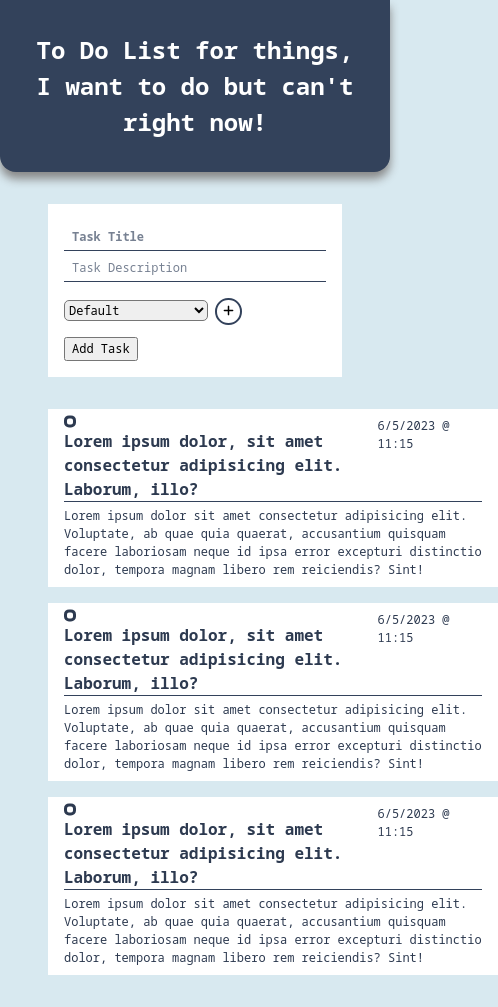
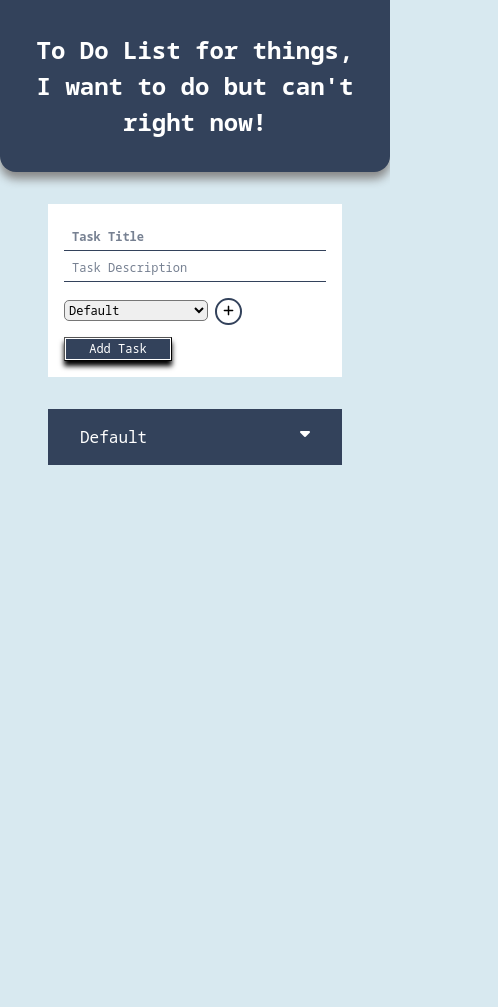
Before and after one commit to bene-volent/to-do-in-future, a website built with Vite: page index.html in a window 390 px wide. Shown: the whole page, 498 px wide, since content can reach past the window. After the commit the page ends 844 px from the top, so only its background shows below. Built offline with nearby package versions, Linux system fonts and the light colour scheme.

Commit message:
Tasks remaining

```diff
--- a/index.html
+++ b/index.html
@@ -44,7 +44,7 @@
                 Default
               </option>
             </select>
-            <button class="new-category" data-state="closed">
+            <button class="new-category" data-state="close">
               <i class="fa-solid fa-plus"></i>
             </button>
             <div class="new-cat-box">
@@ -60,6 +60,12 @@
     </section>
     <section>
       <div class="container">
+
+        <div class="category-tab">
+          <button class="category-name collapsible">
+            <span>Default</span>
+            <i class="fas fa-caret-down"></i>
+          </button>
         <div class="tasks-table">
           <div class="task">
             <div class="task-heading" role="heading">
@@ -98,6 +104,8 @@
               magnam libero rem reiciendis? Sint!</div>
           </div>
         </div>
+        </div>
+
       </div>
     </section>
   </main>
--- a/main.js
+++ b/main.js
@@ -45,6 +45,7 @@ document.querySelector(".new-cat-add").addEventListener("click", (e) => {
         newCategory.dataset.state === "close"
     ) {
         newCategory.dataset.state = "close";
+        document.querySelector("#new-cat").value = ''
         return;
     }
 
@@ -57,6 +58,7 @@ document.querySelector(".new-cat-add").addEventListener("click", (e) => {
 
     document.querySelector("#category-dropdown").add(option);
     newCategory.dataset.state = "close";
+    document.querySelector("#new-cat").value =''
 });
 
 document.querySelector("#task-submit").addEventListener("click", (e) => {
@@ -101,3 +103,18 @@ function readFromJSON(json) {
     refreshCatOptions()
 
 }
+
+var coll = document.getElementsByClassName("collapsible");
+var i;
+
+for (i = 0; i < coll.length; i++) {
+  coll[i].addEventListener("click", function() {
+    this.classList.toggle("active");
+    var content = this.nextElementSibling;
+    if (content.style.maxHeight){
+      content.style.maxHeight = null;
+    } else {
+      content.style.maxHeight = content.scrollHeight + "px";
+    }
+  });
+}
--- a/style.css
+++ b/style.css
@@ -2,7 +2,9 @@
   Josh's Custom CSS Reset
   https://www.joshwcomeau.com/css/custom-css-reset/
 */
-*, *::before, *::after {
+*,
+*::before,
+*::after {
     box-sizing: border-box;
 }
 * {
@@ -13,49 +15,61 @@ body {
     line-height: 1.5;
     -webkit-font-smoothing: antialiased;
 }
-img, picture, video, canvas, svg {
+img,
+picture,
+video,
+canvas,
+svg {
     display: block;
     max-width: 100%;
 }
-input, button, textarea, select {
+input,
+button,
+textarea,
+select {
     font: inherit;
 }
-p, h1, h2, h3, h4, h5, h6 {
+p,
+h1,
+h2,
+h3,
+h4,
+h5,
+h6 {
     overflow-wrap: break-word;
 }
-#root, #__next {
+#root,
+#__next {
     isolation: isolate;
 }
 
 /* Header Styling */
 
-:root{
-  font-family: 'Noto Sans Mono', monospace;
-  --fs-400:1rem;
-  --fs-600:1.25rem;
-  --font-color:#fff;
+:root {
+    font-family: "Noto Sans Mono", monospace;
+    --fs-400: 1rem;
+    --fs-600: 1.25rem;
+    --font-color: #fff;
 
     --max-width: 1000px;
-  --min-padding:3rem;
-
+    --min-padding: 3rem;
 }
 
 @media (width < 600px) {
-  :root{
-  --fs-400:0.75rem;
-  --fs-600:1rem;
-
+    :root {
+        --fs-400: 0.75rem;
+        --fs-600: 1rem;
     }
 }
 
-body{
+body {
     background-color: #d8e9f0;
     font-size: var(--fs-400);
-  color:var(--font-color);
+    color: var(--font-color);
     margin-bottom: 2rem;
 }
 
-.title{
+.title {
     padding: 2rem;
     text-align: center;
     background-color: #33425b;
@@ -65,30 +79,23 @@ body{
     box-shadow: 0 7px 10px #888;
 }
 
-.container{
-
-  width: min(var(--max-width),calc(100% - (2 * var(--min-padding))));
+.container {
+    width: min(var(--max-width), calc(100% - (2 * var(--min-padding))));
     margin-inline: auto;
-
 }
-
-
 
 /* New Task */
 
-
-#new-task-input{
-
+#new-task-input {
     background-color: #fff;
-  color:#33425b;
+    color: #33425b;
     padding: 1rem;
     margin-block: 2rem;
     word-wrap: break-word;
     word-break: break-all;
 }
 
-
-#new-task-input  label{
+#new-task-input label {
     display: none;
 }
 
@@ -98,87 +105,133 @@ body{
     border-bottom: #33425b 1px solid;
     font-weight: bold;
 }
-.editable:empty::before{
+.editable:empty::before {
     content: attr(data-placeholder);
-  color:#33425baa
+    color: #33425baa;
 }
-.task-detail .task-description{
+.task-detail .task-description {
     width: 100%;
     padding: 0.5rem 0.5rem 0.25rem;
     border-bottom: #33425b 1px solid;
     margin-bottom: 1rem;
-
 }
-#category-dropdown{
+#category-dropdown {
     width: 20ch;
     border-radius: 5px;
     margin-block-end: 1rem;
 }
 
-
-
-
-
-
-.new-category{
+.new-category {
     background-color: transparent;
     border: #33425b 2px solid;
     border-radius: 50%;
     width: min-content;
     aspect-ratio: 1;
-  transition: background-color 1s,border 0.75s,outline 0.75s ,rotate 1s;
+    transition: background-color 1s, border 0.75s, outline 0.75s, rotate 1s;
 }
-.new-category[data-state="open"]{
+.new-category[data-state="open"] {
     border: #fff 2px solid;
     background-color: #33425b;
     outline: 1px solid #33425b;
 
     color: #fff;
     rotate: 450deg;
-
 }
-.category-detail{
+.category-detail {
     position: relative;
 }
 .new-cat-box {
-  position: absolute;
-  top: 0;
-  right: 0;
-  display: none;
-
+    /* display: none; */
+    max-height:0;
+    overflow: hidden;
+    transition: all 1s ease-in-out;
 }
-.new-category[data-state="open"] + .new-cat-box{
-  display: block;
+.new-category[data-state="open"] + .new-cat-box {
+    max-height: calc(var(--fs-600) * 2 );
+    padding-bottom: 0.5rem;
+}
+#task-submit button{
+  background-color:#33425b;
+  width: 15ch;
+  outline: 1px solid #fff;
+  outline-offset: -2px;
+  box-shadow: 0 5px 5px black;
+  color: #fff;
+  transition: background 0.5s,scale 0.5s;
+}
+#task-submit button:is(:hover,:focus-within){
+  background-color:#3e4c63;
+  scale: 1.03;
 }
 
-.tasks-table{
+/* Task Display */
+
+.category-tab{
+  padding-bottom: 1rem;
+}
+
+.category-tab .category-name{
+  background-color: #33425b;
+  color: #fff;
+  cursor: pointer;
+  padding: 1rem 2rem;
+  border: none;
+  width: 100%;
+  outline: none;
+  display: flex;
+  justify-content: space-between;
+  font-size: var(--fs-600);
+}
+.category-tab .category-name.active,
+.category-tab .category-name:hover{
+  background-color: #33425bee;
+}
+
+
+.tasks-table {
     display: grid;
-  grid-template-columns: repeat(auto-fit,minmax(450px,1fr));
+    grid-template-columns: repeat(
+        auto-fit,
+        minmax(360px - 2 * var(--min-padding), 1fr)
+    );
     gap: 1rem;
     grid-template-rows: auto;
+
+    max-height: 0;
+    transition: max-height 1000ms ease-in;
+    overflow: hidden;
 }
-.task{
+
+.task {
     background-color: #fff;
     color: #2d3a50;
     padding: 0.5rem 1rem 0.5rem;
 }
 
-.task-heading{
+.task-heading {
     display: grid;
     grid-template-columns: 0.75fr 0.25fr;
 
     border-bottom: #33425b 1px solid;
-
-
 }
 
-#task-pending[type="checkbox"]{
+@media (width < 600px) {
+    .task-heading {
+        display: block;
+    }
+    .task-date {
+        display: inline-block;
+        margin: 0.5rem 0;
+    }
+}
+
+#task-pending[type="checkbox"] {
     appearance: none; /* Hide the native checkbox */
     background-color: white;
-  margin:0;
-  color:currentColor;
-  width: var(--fs-400);
-  height: var(--fs-400);
+    margin: 0;
+    color: currentColor;
+    width: var(--fs-600);
+    height: var(--fs-600);
     border: 0.2rem solid currentColor;
     border-radius: 5px;
     transform: translateY(-0.1rem);
@@ -186,30 +239,38 @@ body{
     display: grid;
     place-content: center;
 }
-#task-pending[type='checkbox']::before{
-  content: '';
-  width:calc(var(--fs-400)/2);
-  height:calc(var(--fs-400)/2);
+#task-pending[type="checkbox"]::before {
+    content: "";
+    width: calc(var(--fs-600) / 2);
+    height: calc(var(--fs-600) / 2);
 
-  transform:scale(0);
+    transform: scale(0);
     transition: transform 120ms ease-in-out;
     box-shadow: inset 1em 1em #33425b;
 }
-#task-pending[type='checkbox']:checked::before{
-  transform:scale(1);
+#task-pending[type="checkbox"]:checked::before {
+    transform: scale(1);
     transform-origin: bottom left;
     clip-path: polygon(14% 44%, 0 65%, 50% 100%, 100% 16%, 80% 0%, 43% 62%);
 }
-#task-pending[type='checkbox']:focus{
-  outline:max(2px,0.1rem) solid currentColor;
-  outline-offset:max(2px,0.1rem) ;
+#task-pending[type="checkbox"]:focus {
+    outline: max(2px, 0.1rem) solid currentColor;
+    outline-offset: max(2px, 0.1rem);
 }
-.task-name{
+.task-name {
     font-size: var(--fs-600);
 }
-.task-desc,.task-date{
+.task-desc,
+.task-date {
     font-size: var(--fs-400);
 }
-.task-desc{
+.task-desc {
     padding-top: 5px;
 }
+
+.task:has( #task-pending:checked){
+    color: #888;
+    text-decoration: line-through;
+    font-style: italic;
+
+}
--- /dev/null
+++ b/task-template.js
@@ -0,0 +1,3 @@
+function taskElement(){
+
+}
```
Lines whose indentation alone changed are shown as unchanged.
